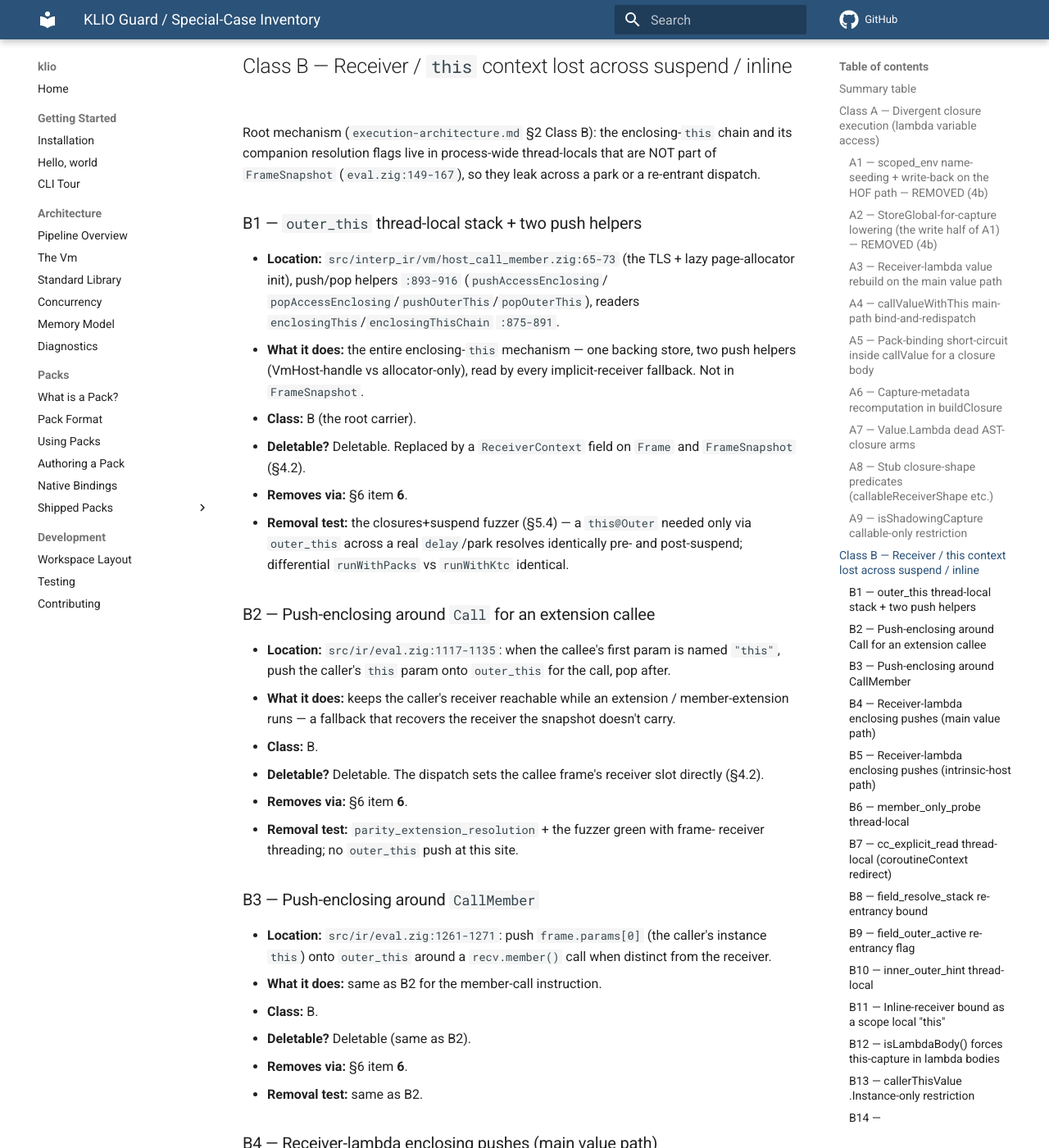
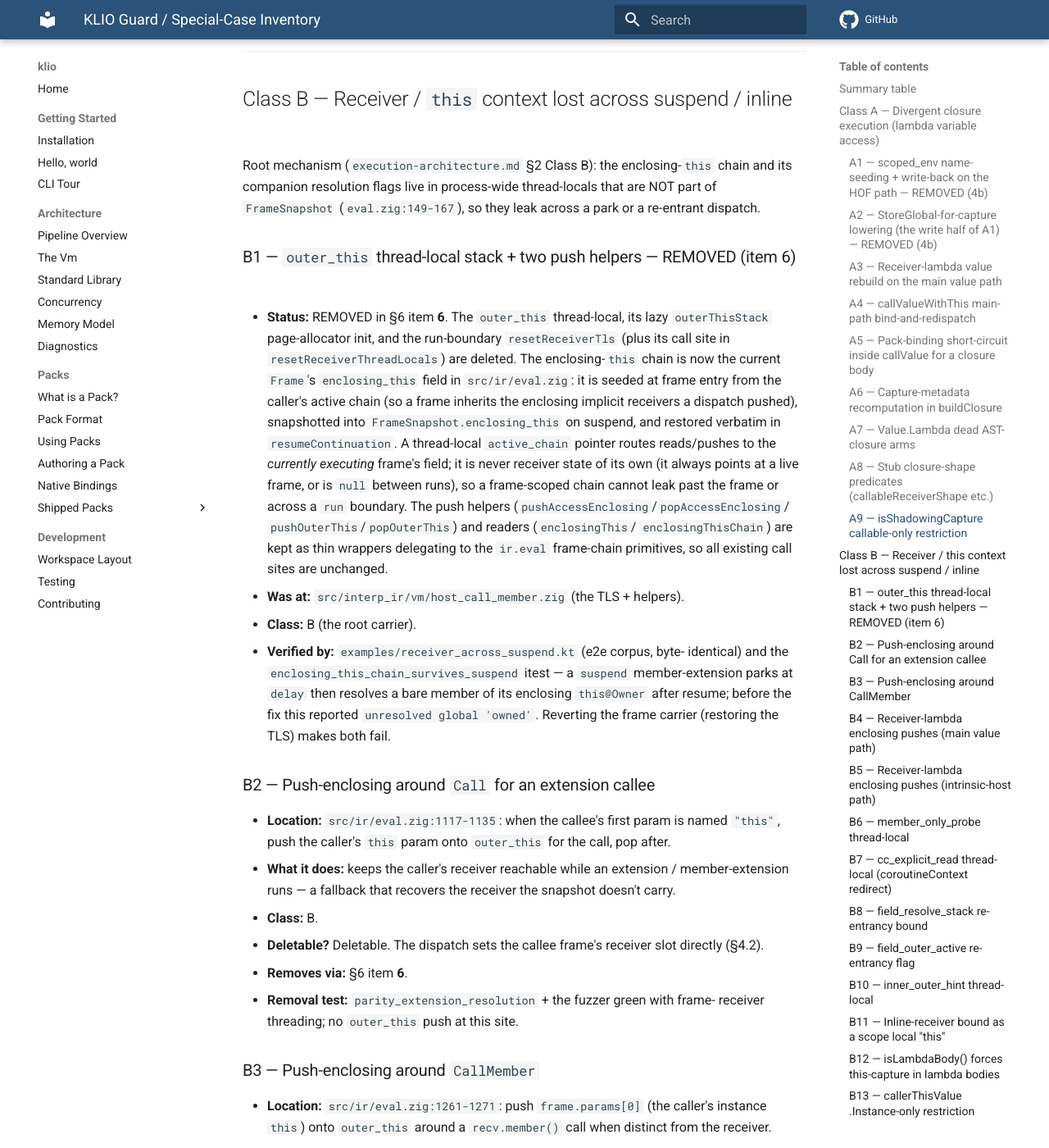
Before and after one commit to DrewCarlson/klio, an MkDocs documentation site: the page built from docs/analysis/guard-inventory.md, in a window 1280 px wide and 1400 px high, scrolled down 5929 px. Shown: the whole window at 82% size. Built offline with MkDocs 1.6.1 and Material for MkDocs 9.7.7, drawn with Linux system fonts in a browser that asks for light colours; comment, search, counter and statistics services are not loaded; some of the changed text lies outside the part shown.

Commit message:
interp: carry the enclosing-this chain on the frame so receivers survive a park
The implicit-receiver stack was a thread-local pushed around receiver-lambda
and member-extension dispatch and popped as the suspend unwound, so a body
that parked at a suspension point lost its enclosing receivers: on resume the
dispatch push did not re-run and bare members / this@Outer resolved against
the wrong (or no) receiver. Move the chain onto Frame, snapshot it into
FrameSnapshot at suspend and restore it verbatim on resume, and reduce the
thread-local to a pointer at the running frame's chain. Deletes the outer_this
stack and the now-dead enclosing-this Host vtable slots.

```diff
--- a/docs/analysis/guard-inventory.md
+++ b/docs/analysis/guard-inventory.md
@@ -31,7 +31,7 @@
 | Class | Guards catalogued | Deletable (point-fix) | Keep (load-bearing) | Needs-verification | Removed |
 | --- | --- | --- | --- | --- | --- |
 | A — closure execution / lambda variable access | 9 | 7 | 1 | 1 | 2 (A1, A2 via 4b) |
-| B — receiver/`this` across suspend/inline | 14 | 11 | 1 | 2 | 0 |
+| B — receiver/`this` across suspend/inline | 14 | 11 | 1 | 2 | 1 (B1 via item 6; B2–B5 relocated onto the frame chain) |
 | C — pack-vs-direct resolution | 12 | 10 | 1 | 1 | 0 |
 | Other-correctness / re-entrancy | 7 | 1 | 6 | 0 | 0 |
 | **Total** | **42** | **29** | **9** | **4** | **2** |
@@ -227,22 +227,30 @@
 are NOT part of `FrameSnapshot` (`eval.zig:149-167`), so they leak across a park
 or a re-entrant dispatch.
 
-### B1 — `outer_this` thread-local stack + two push helpers
+### B1 — `outer_this` thread-local stack + two push helpers — REMOVED (item 6)
 
-- **Location:** `src/interp_ir/vm/host_call_member.zig:65-73` (the TLS + lazy
-  page-allocator init), push/pop helpers `:893-916` (`pushAccessEnclosing`/
-  `popAccessEnclosing`/`pushOuterThis`/`popOuterThis`), readers
-  `enclosingThis`/`enclosingThisChain` `:875-891`.
-- **What it does:** the entire enclosing-`this` mechanism — one backing store, two
-  push helpers (VmHost-handle vs allocator-only), read by every implicit-receiver
-  fallback. Not in `FrameSnapshot`.
+- **Status:** REMOVED in §6 item **6**. The `outer_this` thread-local, its lazy
+  `outerThisStack` page-allocator init, and the run-boundary `resetReceiverTls`
+  (plus its call site in `resetReceiverThreadLocals`) are deleted. The
+  enclosing-`this` chain is now the current `Frame`'s `enclosing_this` field in
+  `src/ir/eval.zig`: it is seeded at frame entry from the caller's active chain
+  (so a frame inherits the enclosing implicit receivers a dispatch pushed),
+  snapshotted into `FrameSnapshot.enclosing_this` on suspend, and restored
+  verbatim in `resumeContinuation`. A thread-local `active_chain` pointer routes
+  reads/pushes to the *currently executing* frame's field; it is never receiver
+  state of its own (it always points at a live frame, or is `null` between
+  runs), so a frame-scoped chain cannot leak past the frame or across a `run`
+  boundary. The push helpers (`pushAccessEnclosing`/`popAccessEnclosing`/
+  `pushOuterThis`/`popOuterThis`) and readers (`enclosingThis`/
+  `enclosingThisChain`) are kept as thin wrappers delegating to the `ir.eval`
+  frame-chain primitives, so all existing call sites are unchanged.
+- **Was at:** `src/interp_ir/vm/host_call_member.zig` (the TLS + helpers).
 - **Class:** B (the root carrier).
-- **Deletable?** Deletable. Replaced by a `ReceiverContext` field on `Frame` and
-  `FrameSnapshot` (§4.2).
-- **Removes via:** §6 item **6**.
-- **Removal test:** the closures+suspend fuzzer (§5.4) — a `this@Outer` needed only
-  via `outer_this` across a real `delay`/park resolves identically pre- and
-  post-suspend; differential `runWithPacks` vs `runWithKtc` identical.
+- **Verified by:** `examples/receiver_across_suspend.kt` (e2e corpus, byte-
+  identical) and the `enclosing_this_chain_survives_suspend` itest — a `suspend`
+  member-extension parks at `delay` then resolves a bare member of its enclosing
+  `this@Owner` after resume; before the fix this reported `unresolved global
+  'owned'`. Reverting the frame carrier (restoring the TLS) makes both fail.
 
 ### B2 — Push-enclosing around `Call` for an extension callee
 
```
Also changed, not shown: docs/analysis/execution-architecture.md (+24 -18 lines), examples/README.md (+1 -0 lines), 6 other files.
